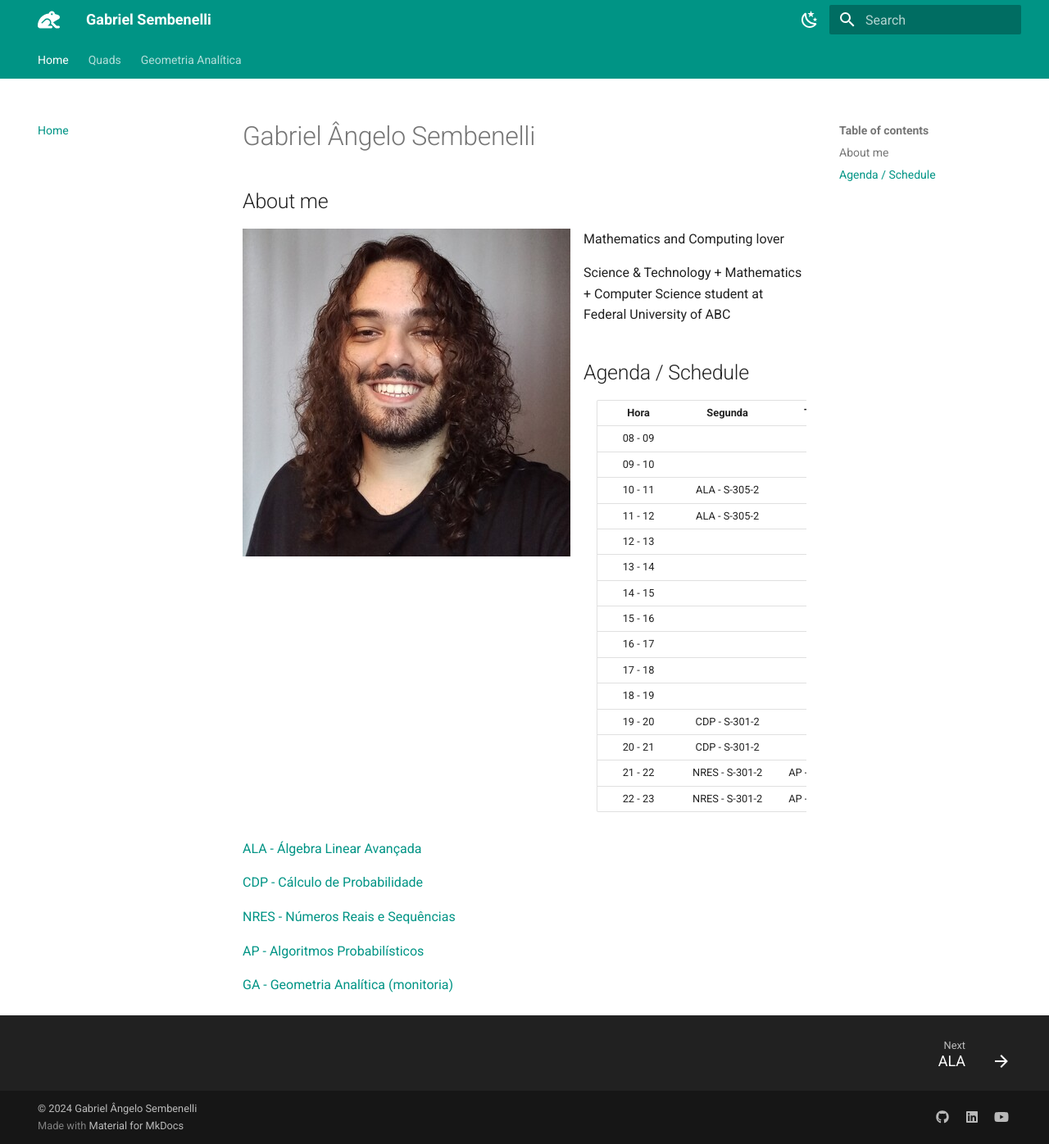
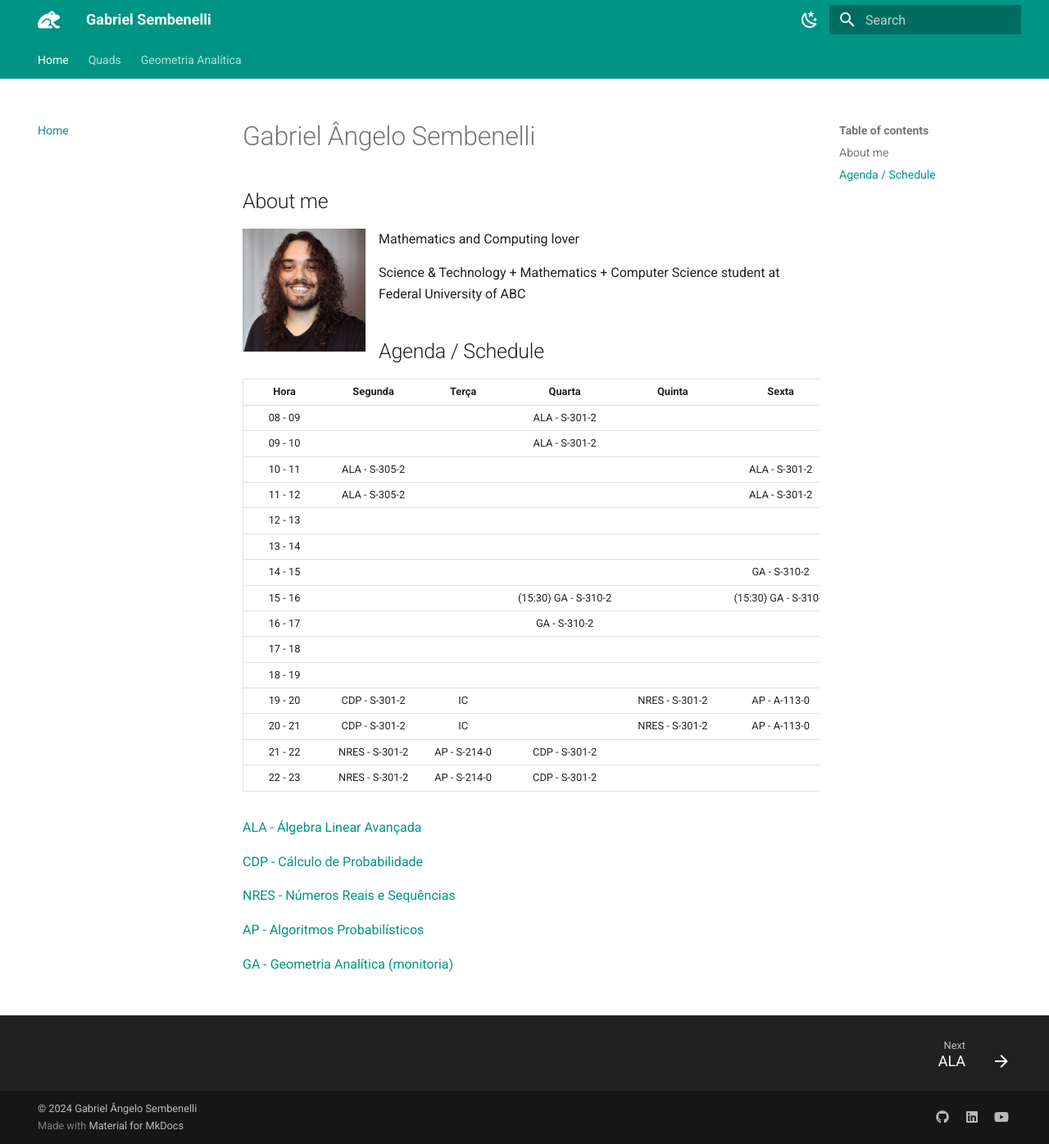
Before and after one commit to Gabriel-Sembenelli/website, an MkDocs documentation site: the page built from docs/index.md, in a window 1280 px wide and 1396 px high. Shown: the whole window at 82% size. Built offline with MkDocs 1.6.1 and Material for MkDocs 9.7.7, drawn with Linux system fonts in a browser that asks for light colours.

Commit message:
Update index.md resize me img

```diff
--- a/docs/index.md
+++ b/docs/index.md
@@ -2,7 +2,7 @@
 
 ## About me
 
-![me](images/me.jpg){ align=left }
+![me](images/me.jpg){ align=left style="height:150px;width:150px" }
 
 Mathematics and Computing lover
 
```
